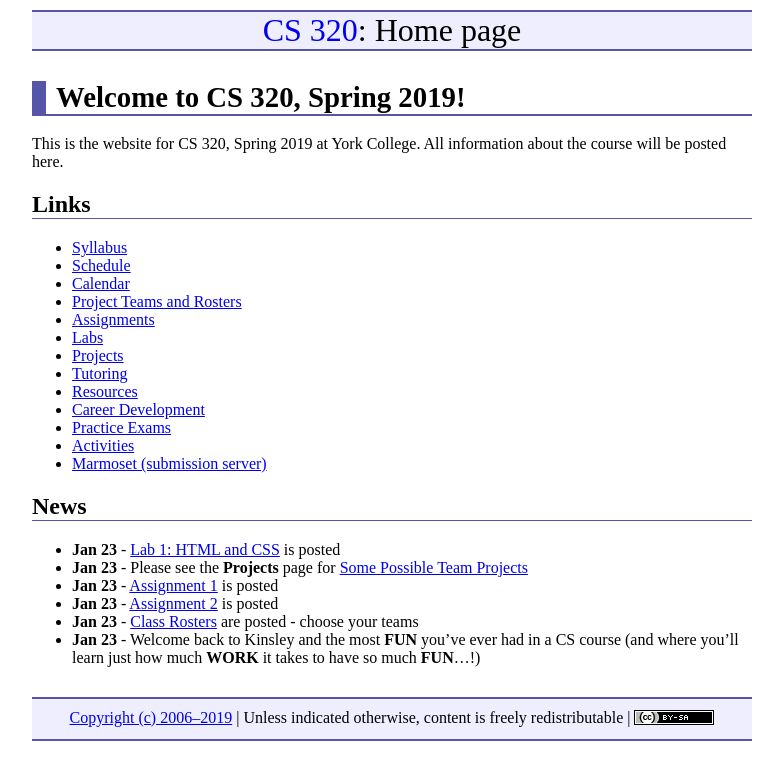
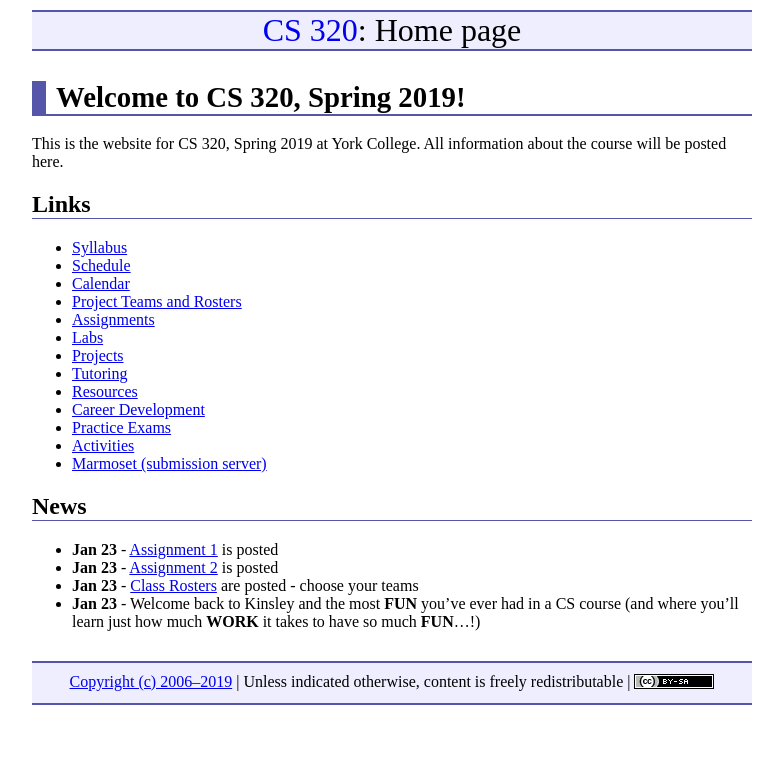
Before and after one commit to ycpcs/cs320-spring2019, a Jekyll site: the page built from index.md, in a window 1280 px wide. Shown: the top 780 px of the page, without its empty margins (248-1031 px from the left). Built offline with Jekyll 4.4.1, drawn with Linux system fonts in a browser that asks for light colours.

Commit message:
updated news

```diff
--- a/index.md
+++ b/index.md
@@ -81,10 +81,11 @@ See [Assignment 8](assign/assign08.html) for the details and guidelines.
 * **Jan 25** - Assign01: Team Project Proposal **due by 7:00 am, Saturday, 2-2-19**
 * **Jan 25** - Lab01: HTML & CSS **due by 7:00 am, Sunday, 1-27-19**
 
+* **Jan 23** - [Lab 1: HTML and CSS](labs/lab01.html) is posted
+* **Jan 23** - Please see the **Projects** page for [Some Possible Team Projects](projects/index.html)
+
 -->
 
-* **Jan 23** - [Lab 1: HTML and CSS](labs/lab01.html) is posted
-* **Jan 23** - Please see the **Projects** page for [Some Possible Team Projects](projects/index.html)
 * **Jan 23** - [Assignment 1](assign/assign01.html) is posted
 * **Jan 23** - [Assignment 2](assign/assign02.html) is posted
 * **Jan 23** - [Class Rosters](teams-and-rosters/index.html) are posted - choose your teams
```
